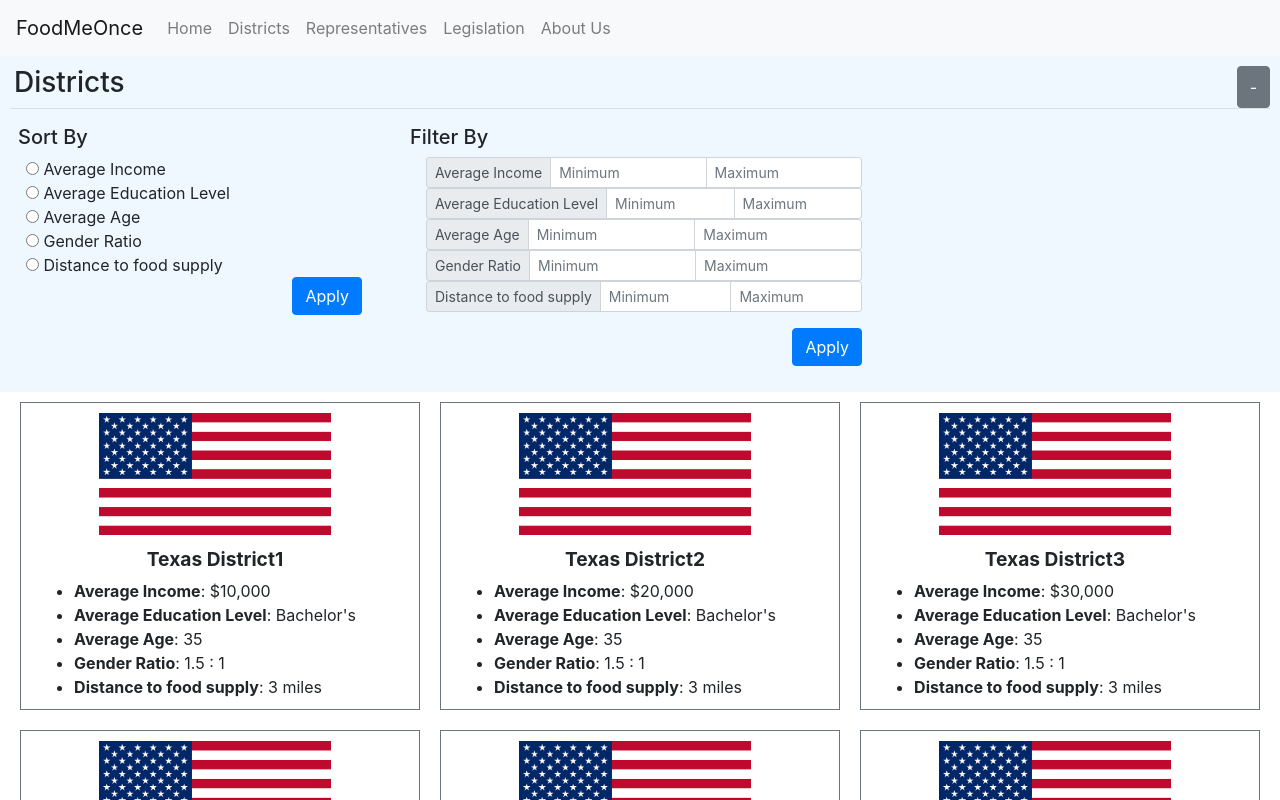
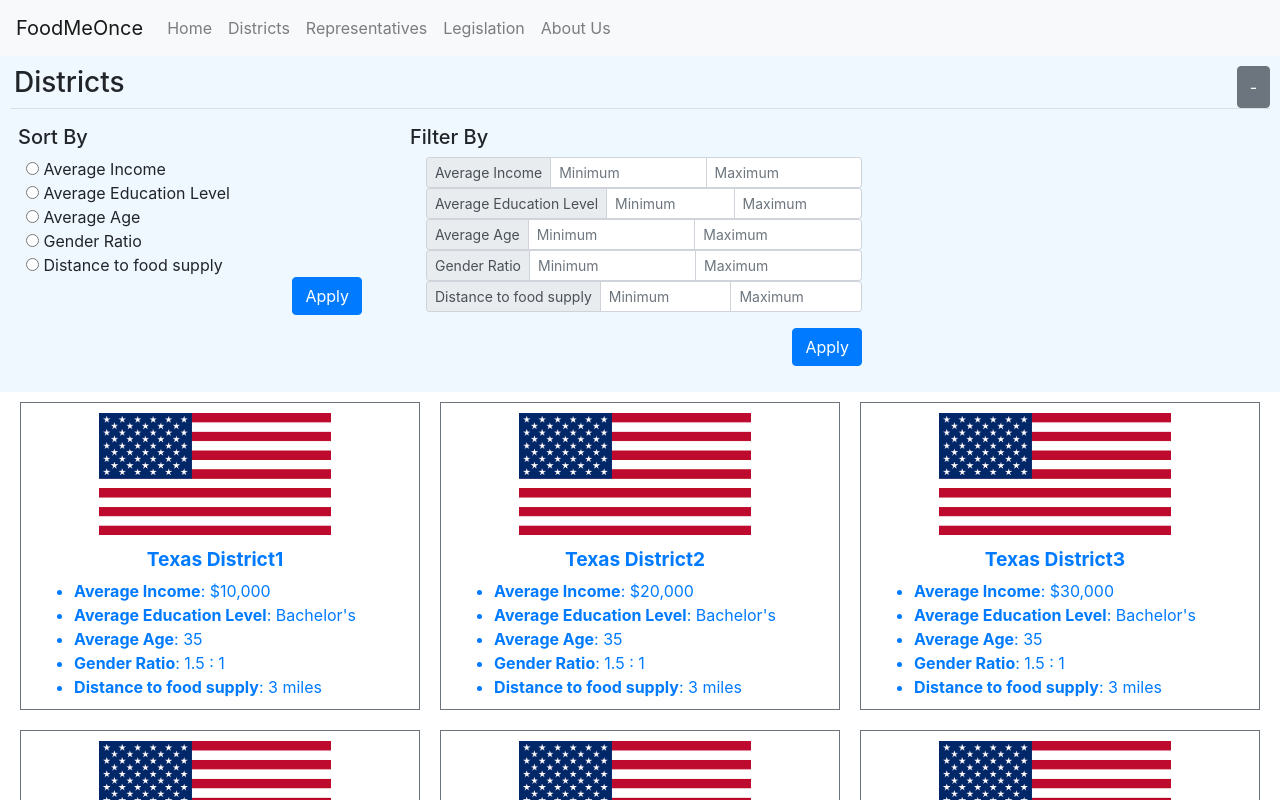
Before and after one commit to nithinp300/FoodMeOnce, a React (Create React App) app: page /Districts in a window 1280 px wide. Shown: the top 800 px of the page. Built offline with nearby package versions, Linux system fonts and the light colour scheme.

Commit message:
district card clickable

```diff
--- a/src/components/App.js
+++ b/src/components/App.js
@@ -1,4 +1,4 @@
- import React from "react";
+import React from "react";
 import { BrowserRouter, Route } from "react-router-dom";
 import Districts from "./Districts";
 import Representatives from "./Representatives";
@@ -28,6 +28,7 @@ function App() {
 
       <BrowserRouter>
         <Route exact path="/" component={SplashPage} />
+        {/* <Route path="/Districts/instance/:name" component={DistrictInstance} /> */}
         <Route path="/Districts" component={Districts} />
         <Route path="/Representatives" component={Representatives} />
         <Route path="/Legislations" component={Legislation} />
--- a/src/components/Districts/index.js
+++ b/src/components/Districts/index.js
@@ -1,90 +1,92 @@
 import React, { Component } from "react";
+import { Link } from "react-router-dom";
 
-import DistrictSortFilter from './DistrictSortFilter';
-import District from './District';
+import DistrictSortFilter from "./DistrictSortFilter";
+import District from "./District";
 
-import './css/Districts.css';
+import "./css/Districts.css";
 
 class Districts extends Component {
   state = {
     collapse: true,
-    districts : [
+    districts: [
       {
-        name: 'Texas District1',
-        avgIncome: '10000',
-        avgEducation: 'Bachelor\'s',
-        avgAge: '35',
-        genderRatio: '1.5 : 1',
-        distToSupply: '3 miles',
+        name: "Texas District1",
+        avgIncome: "10000",
+        avgEducation: "Bachelor's",
+        avgAge: "35",
+        genderRatio: "1.5 : 1",
+        distToSupply: "3 miles"
       },
       {
-        name: 'Texas District2',
-        avgIncome: '20000',
-        avgEducation: 'Bachelor\'s',
-        avgAge: '35',
-        genderRatio: '1.5 : 1',
-        distToSupply: '3 miles',
+        name: "Texas District2",
+        avgIncome: "20000",
+        avgEducation: "Bachelor's",
+        avgAge: "35",
+        genderRatio: "1.5 : 1",
+        distToSupply: "3 miles"
       },
       {
-        name: 'Texas District3',
-        avgIncome: '30000',
-        avgEducation: 'Bachelor\'s',
-        avgAge: '35',
-        genderRatio: '1.5 : 1',
-        distToSupply: '3 miles',
+        name: "Texas District3",
+        avgIncome: "30000",
+        avgEducation: "Bachelor's",
+        avgAge: "35",
+        genderRatio: "1.5 : 1",
+        distToSupply: "3 miles"
       },
       {
-        name: 'Texas District4',
-        avgIncome: '40000',
-        avgEducation: 'Bachelor\'s',
-        avgAge: '35',
-        genderRatio: '1.5 : 1',
-        distToSupply: '3 miles',
+        name: "Texas District4",
+        avgIncome: "40000",
+        avgEducation: "Bachelor's",
+        avgAge: "35",
+        genderRatio: "1.5 : 1",
+        distToSupply: "3 miles"
       },
       {
-        name: 'Texas District5',
-        avgIncome: '50000',
-        avgEducation: 'Bachelor\'s',
-        avgAge: '35',
-        genderRatio: '1.5 : 1',
-        distToSupply: '3 miles',
+        name: "Texas District5",
+        avgIncome: "50000",
+        avgEducation: "Bachelor's",
+        avgAge: "35",
+        genderRatio: "1.5 : 1",
+        distToSupply: "3 miles"
       },
       {
-        name: 'Texas District6',
-        avgIncome: '60000',
-        avgEducation: 'Bachelor\'s',
-        avgAge: '35',
-        genderRatio: '1.5 : 1',
-        distToSupply: '3 miles',
+        name: "Texas District6",
+        avgIncome: "60000",
+        avgEducation: "Bachelor's",
+        avgAge: "35",
+        genderRatio: "1.5 : 1",
+        distToSupply: "3 miles"
       },
       {
-        name: 'Texas District7',
-        avgIncome: '70000',
-        avgEducation: 'Bachelor\'s',
-        avgAge: '35',
-        genderRatio: '1.5 : 1',
-        distToSupply: '3 miles',
+        name: "Texas District7",
+        avgIncome: "70000",
+        avgEducation: "Bachelor's",
+        avgAge: "35",
+        genderRatio: "1.5 : 1",
+        distToSupply: "3 miles"
       },
       {
-        name: 'Texas District8',
-        avgIncome: '80000',
-        avgEducation: 'Bachelor\'s',
-        avgAge: '35',
-        genderRatio: '1.5 : 1',
-        distToSupply: '3 miles',
-      },
+        name: "Texas District8",
+        avgIncome: "80000",
+        avgEducation: "Bachelor's",
+        avgAge: "35",
+        genderRatio: "1.5 : 1",
+        distToSupply: "3 miles"
+      }
     ]
-  }
+  };
 
   handleCollapse = () => {
     this.setState(prevState => ({
       collapse: !prevState.collapse
     }));
-  }
+  };
 
   render() {
     const districtsRendered = this.state.districts.map((district, i) => {
       return (
+        <Link to={`/District/instance/${district.name}`}>
           <District
             key={i}
             name={district.name}
@@ -94,6 +96,7 @@ class Districts extends Component {
             genderRatio={district.genderRatio}
             distToSupply={district.distToSupply}
           />
+        </Link>
       );
     });
     return (
@@ -101,16 +104,17 @@ class Districts extends Component {
         <div className="sorting-container">
           <div className="d-flex flex-row justify-content-between">
             <h3 className="ml-1">Districts</h3>
-            <button className="ml-2 btn btn-secondary" onClick={this.handleCollapse}>
-              {this.state.collapse ? '-' : '+'}
+            <button
+              className="ml-2 btn btn-secondary"
+              onClick={this.handleCollapse}
+            >
+              {this.state.collapse ? "-" : "+"}
             </button>
           </div>
-          { this.state.collapse && <DistrictSortFilter /> }
+          {this.state.collapse && <DistrictSortFilter />}
         </div>
-        <div
-          className="districts-container d-flex justify-content-center flex-wrap bd-highlight mb-3"
-        >
-            { districtsRendered }
+        <div className="districts-container d-flex justify-content-center flex-wrap bd-highlight mb-3">
+          {districtsRendered}
         </div>
       </div>
     );
```
Lines whose indentation alone changed are shown as unchanged.
